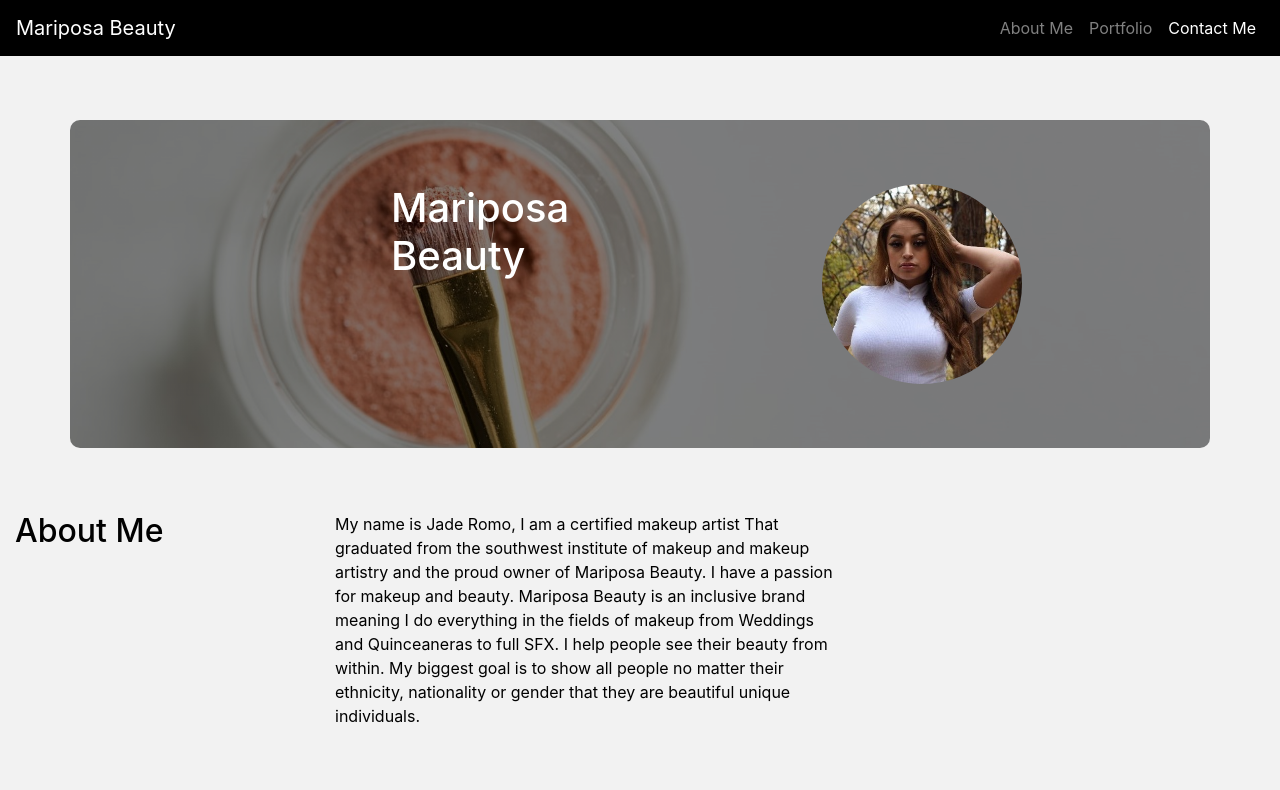
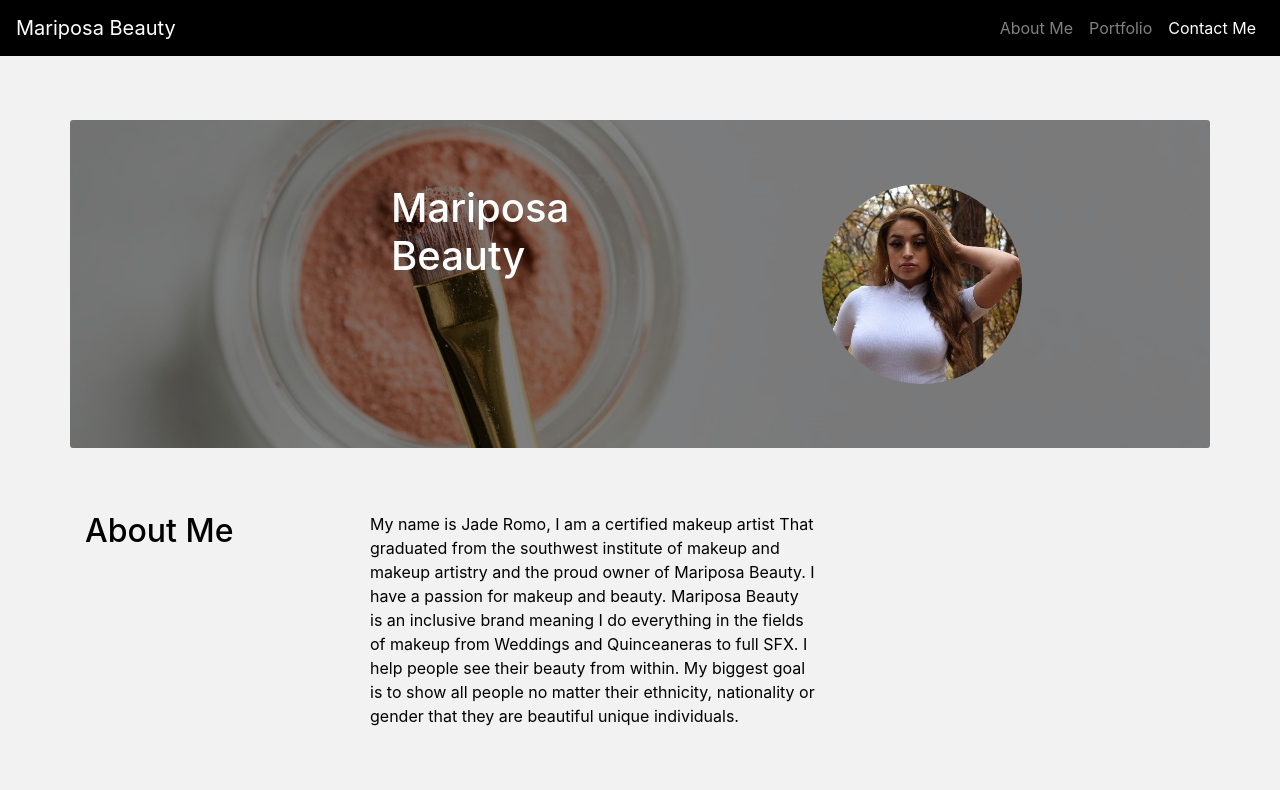
Before and after one commit to JMathieusJr/my-pwp-james, a plain HTML site: page public_html/mariposa-beauty.html in a window 1280 px wide. Shown: the top 790 px of the page. Drawn offline with nearby package versions, Linux system fonts and the light colour scheme.

```diff
--- a/public_html/mariposa-beauty.html
+++ b/public_html/mariposa-beauty.html
@@ -12,7 +12,7 @@
 <body>
 
 <!--Navbar-->
-<nav class="navbar navbar-expand-md navbar-light">
+<nav class="navbar navbar-expand-md navbar-dark">
     <a class="navbar-brand text-white">Mariposa Beauty</a>
     <button class="navbar-toggler" type="button" data-toggle="collapse" data-target="#navbarNav" aria-controls="navbarNav" aria-expanded="false" aria-label="Toggle navigation">
         <span class="navbar-toggler-icon"></span>
@@ -44,7 +44,7 @@
         </div>
 </main>
 <!--About me section-->
-<section class="container-fluid">
+<section class="container">
     <div class="row mb-5">
         <div class="col-md-3">
             <h2>
--- a/public_html/style.css
+++ b/public_html/style.css
@@ -14,7 +14,7 @@
 }
 
 #landing-wrapper {
-    border-radius: 10px;
+    border-radius: 3px;
     background-image: linear-gradient(rgba(0, 0, 0, 0.5), rgba(0, 0, 0, 0.5)), url("documentation/images/main-background-cropped.jpg");
     background-position: left 50%;
     background-size: cover;
```
